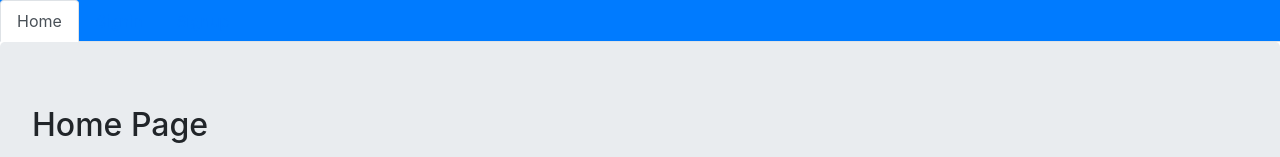
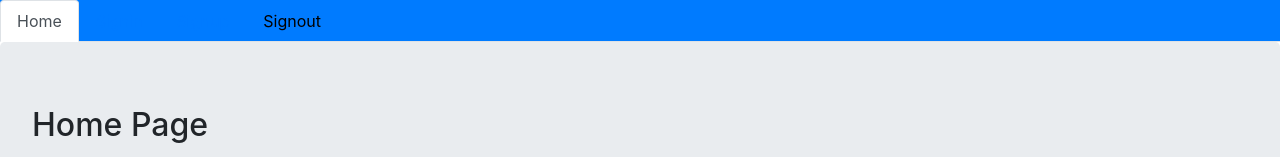
Before and after one commit to spiism/e-commerce-react-nodejs, a React (Create React App) app in the folder front-end-react/: page / in a window 1280 px wide. Shown: the top 157 px of the page. Built offline with nearby package versions, Linux system fonts and the light colour scheme.

Commit message:
user signout

```diff
--- a/front-end-react/src/auth/index.js
+++ b/front-end-react/src/auth/index.js
@@ -43,3 +43,17 @@
         next();
     }
 };
+
+export const signout = next => {
+    if (typeof window !== 'undefined') {
+        localStorage.removeItem('jwt');
+        next();
+        return fetch(`${API}/signout`, {
+            method: 'GET'
+        })
+            .then(response => {
+                console.log('signout', response);
+            })
+            .catch(err => console.log(err));
+    }
+};
--- a/front-end-react/src/core/Menu.js
+++ b/front-end-react/src/core/Menu.js
@@ -1,9 +1,14 @@
 import React from 'react';
 import {NavLink} from 'react-router-dom';
+import {signout} from '../auth';
+
+
+
 
 
 
 const Menu = () => (
+
     <div>
         <ul className="nav nav-tabs bg-primary">
             <li className="nav-item">
@@ -17,6 +22,16 @@
             <li className="nav-item">
                 <NavLink className="nav-link" to="/signup">Signup</NavLink>
             </li>
+
+            <li className="nav-item">
+                <span className="nav-link"
+                style={{cursor:'pointer', color:'black' }}
+                onClick={() => signout(() => {
+                    //back to home after sign out (might not a good solution yet, cannot deal with react-router-dom for now)
+                    window.location.href = '/';
+                })}>
+                    Signout</span>
+            </li>
         </ul>
     </div>
 );
```
